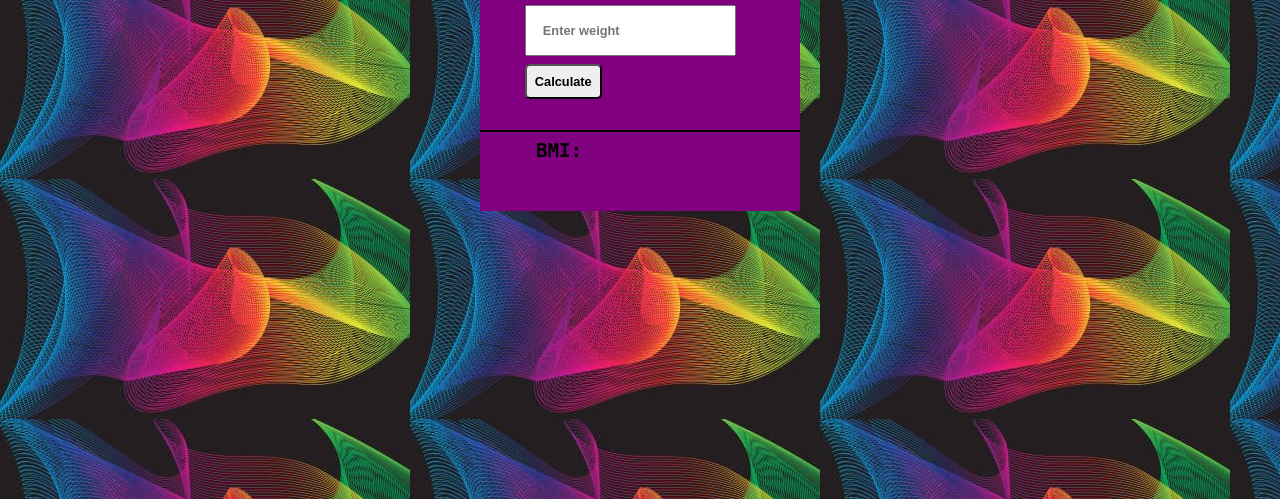
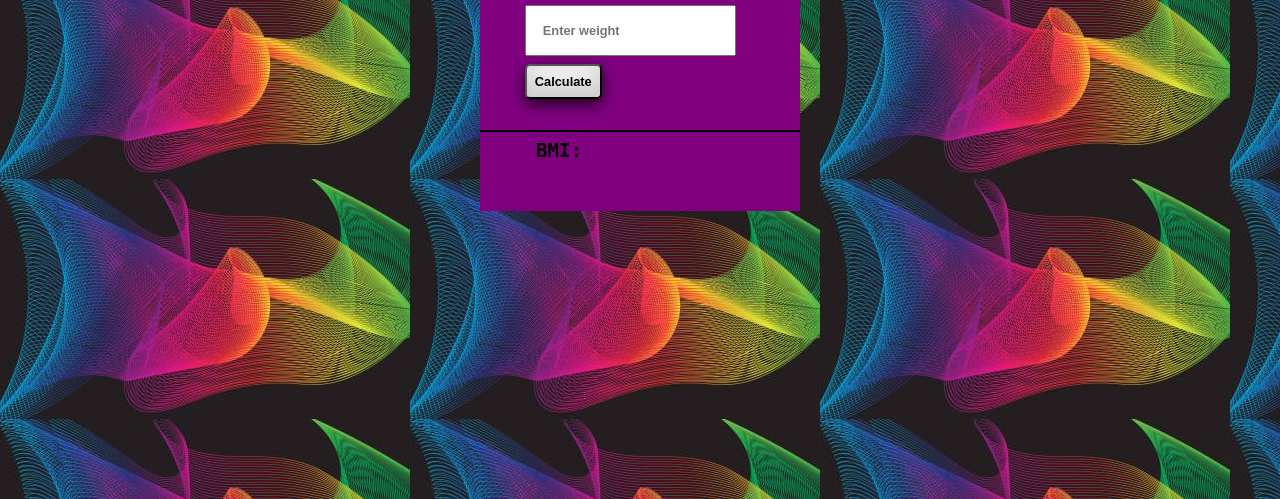
Before and after one commit to bessilfie-nyame/bmi-calculator, a plain HTML site: page index.html in a window 1280 px wide. In both pictures the pointer is over the input "Calculate". Shown: the part 301-800 px from the top of the page. Drawn offline with Linux system fonts and the light colour scheme.

Commit message:
file modified

```diff
--- a/style.css
+++ b/style.css
@@ -42,6 +42,11 @@ input:last-child {
 
 input:last-child:hover {
 	cursor: pointer;
+	-webkit-box-shadow:rgba(0,0,0,0.8) 0px 5px 15px, inset rgba(0,0,0,0.15) 0px -10px 20px;
+    -webkit-tap-highlight-color: transparent;
+    -moz-box-shadow:rgba(0,0,0,0.8) 0px 5px 15px, inset rgba(0,0,0,0.15) 0px -10px 20px;
+    -o-box-shadow:rgba(0,0,0,0.8) 0px 5px 15px, inset rgba(0,0,0,0.15) 0px -10px 20px;
+    box-shadow:rgba(0,0,0,0.8) 0px 5px 15px, inset rgba(0,0,0,0.15) 0px -10px 20px;
 }
 
 hr {
```
